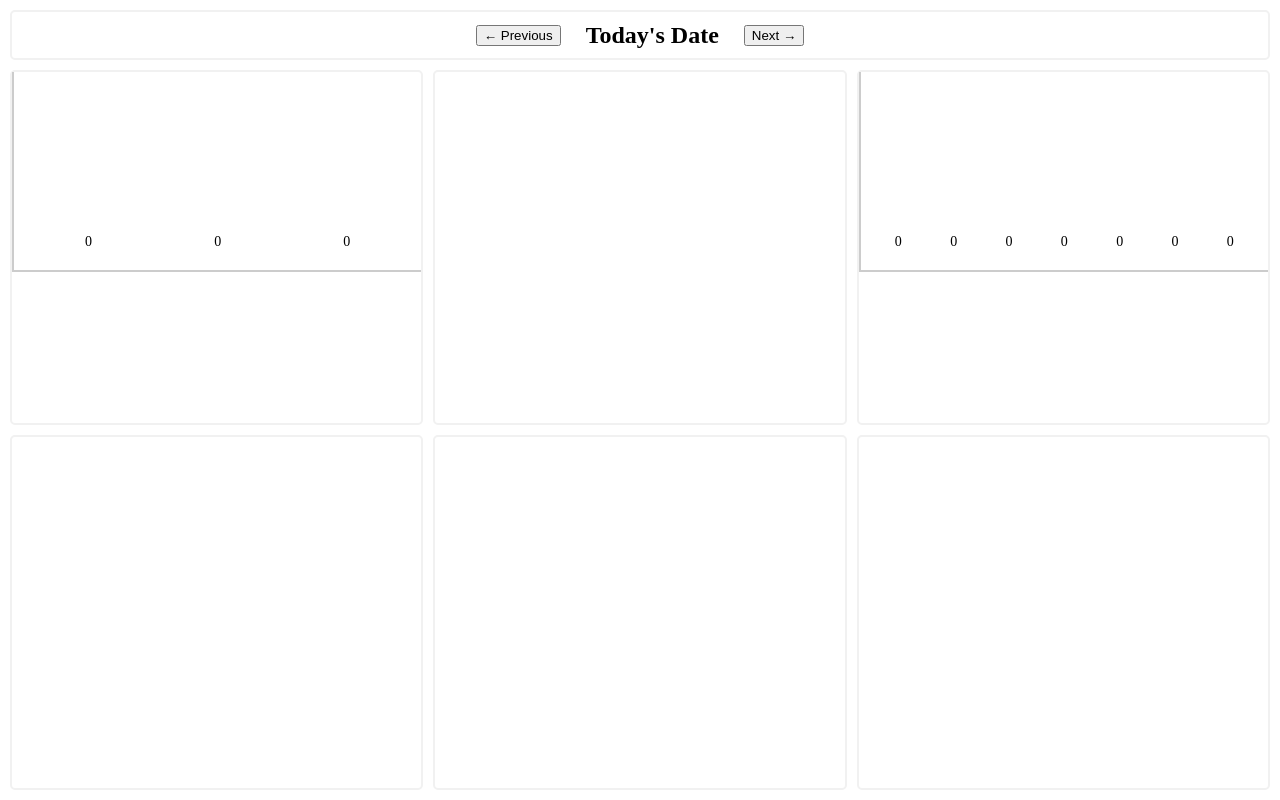
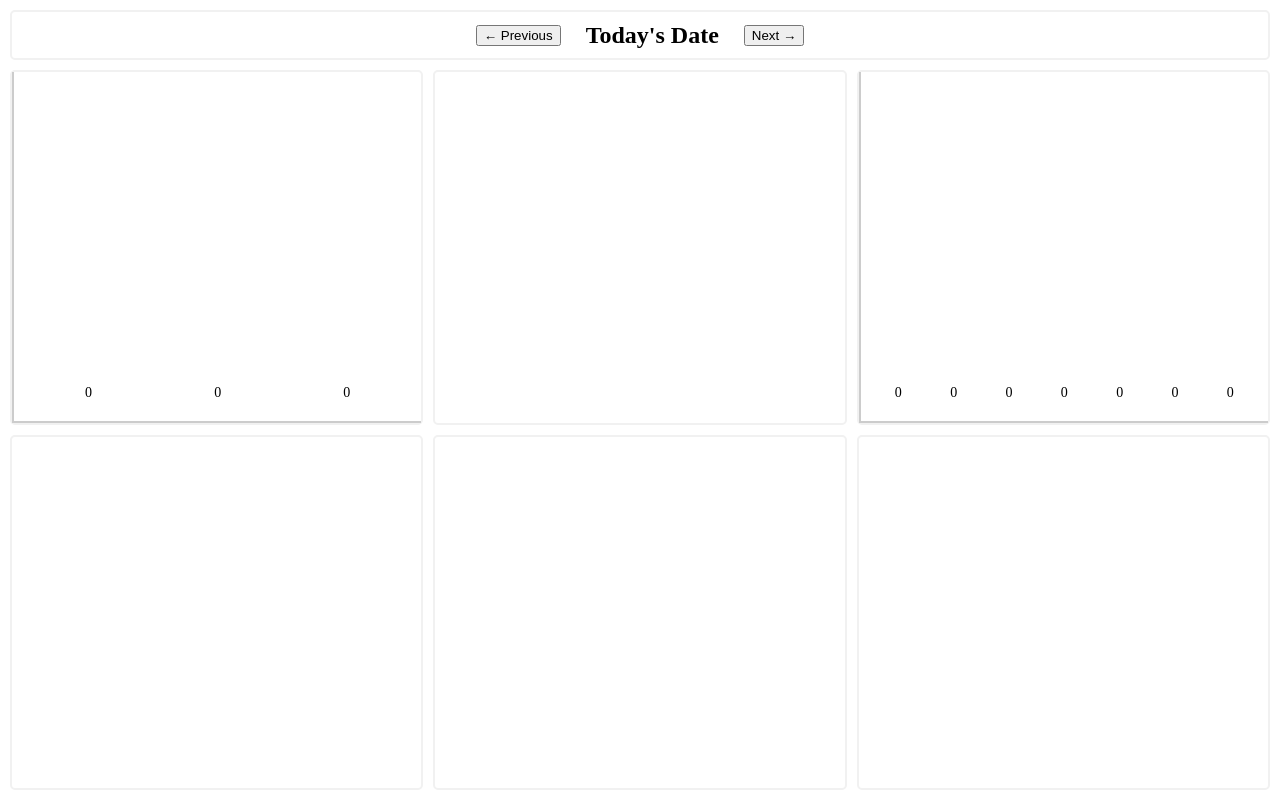
Before and after one commit to Stepping-Stones-Museum/daily-report-dashboard, a website: page index.html in a window 1280 px wide. Drawn offline with Linux system fonts and the light colour scheme; no server answers.

Commit message:
Update style.css

```diff
--- a/style.css
+++ b/style.css
@@ -29,6 +29,9 @@ body {
      /*background-color: rgb(219, 219, 219); */
     border-radius: 5px;
     border: 2px solid rgb(241, 241, 241);
+    display: flex;
+    justify-content: center;
+    align-items: end;
 }
 
 .top-left-cell {
@@ -45,6 +48,7 @@ body {
 
 .bottom-left-cell {
     grid-area: 3 / 1 / span 1 / span 1;
+    align-items: center;
 }
 
 .bottom-middle-cell {
@@ -67,7 +71,7 @@ body {
     display: flex;
     align-items: flex-end;
     gap: 20px;
-    height: 200px;
+    height: 100%;
     padding: 20px;
     border-left: 2px solid #ccc;
     border-bottom: 2px solid #ccc;
```
